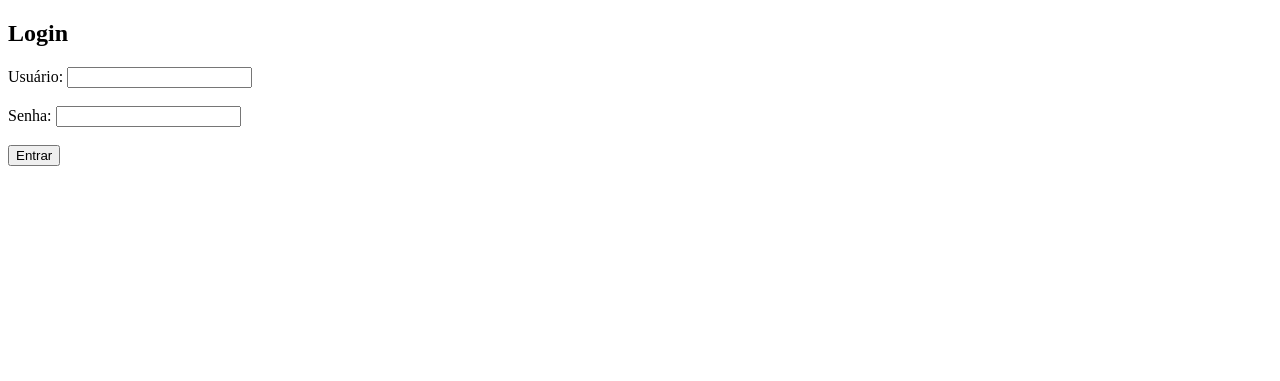
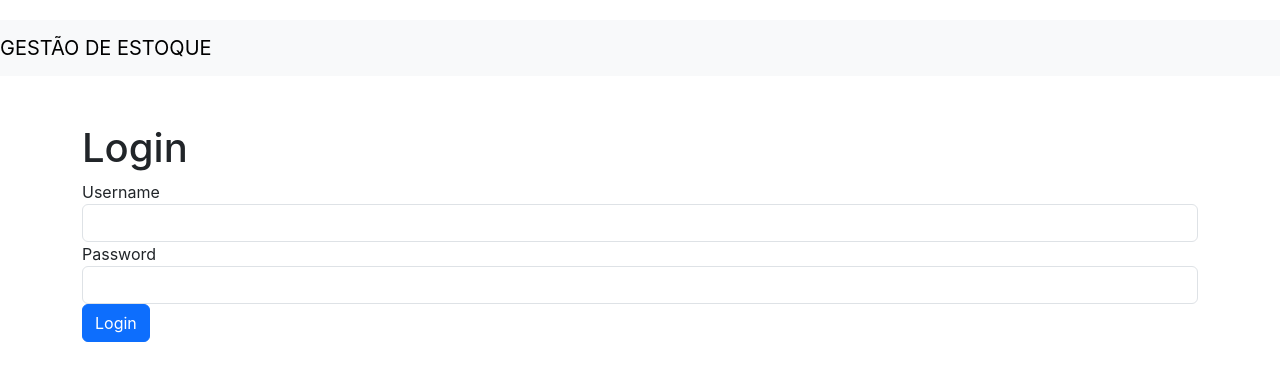
Before and after one commit to Menezes-D/Gestao_de_Estoque, a Flask app: page /login in a window 1280 px wide. Shown: the top 381 px of the page. Run offline with Flask 3, Linux system fonts and the light colour scheme; some libraries are stand-ins or nearby versions.

Commit message:
Interface de Login finalizada

```diff
--- a/app/auth.py
+++ /dev/null
@@ -1,29 +0,0 @@
-from flask import request, redirect, url_for, session, render_template
-from werkzeug.security import check_password_hash
-from app import app, db
-from app.models import User
-
-@app.route('/login', methods=['GET', 'POST'])
-def login():
-    if request.method == 'POST':
-        username = request.form['username']
-        password = request.form['password']
-        user = User.query.filter_by(username=username).first()
-
-        if user and check_password_hash(user.password, password):
-            # Salvando as informações do usuário na sessão
-            session['user_id'] = user.id
-            session['username'] = user.username
-            session['role'] = user.role
-
-            return redirect(url_for('index'))
-
-        return render_template('login.html', error="Login ou senha inválidos.")
-
-    return render_template('login.html')
-
-
-@app.route('/logout')
-def logout():
-    session.clear()  # Limpa as informações da sessão
-    return redirect(url_for('login'))
--- a/app/models.py
+++ b/app/models.py
@@ -1,13 +1,13 @@
+from flask_login import UserMixin
+from werkzeug.security import generate_password_hash, check_password_hash
 from app import db
-from werkzeug.security import generate_password_hash, check_password_hash
-
 
 class Produtos(db.Model):
     id = db.Column(db.Integer, primary_key=True)
     nome = db.Column(db.String(100), nullable=False)
     quantidade = db.Column(db.Integer, nullable=False, default=0)
 
-class User(db.Model):
+class User(db.Model, UserMixin):
     id = db.Column(db.Integer, primary_key=True)
     username = db.Column(db.String(80), unique=True, nullable=False)
     password = db.Column(db.String(120), nullable=False)
--- a/app/routes.py
+++ b/app/routes.py
@@ -1,27 +1,25 @@
-from flask import request, redirect, url_for, render_template, session
+from flask_login import logout_user, login_required, current_user, login_user
+from flask import request, redirect, url_for, render_template, session, flash
 from app import app, db
-from app.models import Produtos
-
-#@app.route('/')
-#def index():
- #   items_ = Produtos.query.all()
-  #  return render_template('index.html', items=items_)
+from app.models import Produtos, User
 
 @app.route('/')
 def index():
     items_ = Produtos.query.all()
 
-    # Se o usuário não estiver logado (não existir na sessão), redireciona para o login
-    if 'user_id' not in session:
+    # Se o usuário não estiver logado, redireciona para o login
+    if not current_user.is_authenticated:
         return redirect(url_for('login'))  # Redireciona para a página de login
 
     return render_template('index.html', items=items_)
 
 @app.route('/create', methods=['GET', 'POST'])
+@login_required  # Garante que somente usuários logados possam acessar
 def create():
-    # Verifica se o usuário está logado e é um administrador
-    if 'role' not in session or session['role'] != 'admin':
-        return redirect(url_for('index'))  # Usuário não tem permissão, redireciona para o índice
+    # Verifica se o usuário é o admin
+    if current_user.role != 'admin':
+        flash('Você não tem permissão para acessar esta página', 'danger')
+        return redirect(url_for('index'))  # Usuário não tem permissão, redireciona para o início
 
     if request.method == 'POST':
         nome = request.form['nome']
@@ -29,14 +27,16 @@ def create():
         new_produto = Produtos(nome=nome, quantidade=quantidade)
         db.session.add(new_produto)
         db.session.commit()
+        flash('Produto criado com sucesso!', 'sucess')
         return redirect(url_for('index'))
     return render_template('create.html')
 
 @app.route('/update/<int:id>', methods=['GET', 'POST'])
+@login_required
 def update(id):
-    # Verifica se o usuário está logado e é um administrador
-    if 'role' not in session or session['role'] != 'admin':
-        return redirect(url_for('index'))  # Usuário não tem permissão, redireciona para o índice
+    if current_user.role != 'admin':
+        flash('Você não tem permissão para acessar esta página', 'danger')
+        return redirect(url_for('index'))
 
     item = Produtos.query.get_or_404(id)
     if request.method == 'POST':
@@ -47,12 +47,45 @@ def update(id):
     return render_template('update.html', item=item)
 
 @app.route('/delete/<int:id>')
+@login_required  # Garante que somente usuários logados possam acessar
 def delete(id):
-    # Verifica se o usuário está logado e é um administrador
-    if 'role' not in session or session['role'] != 'admin':
-        return redirect(url_for('index'))  # Usuário não tem permissão, redireciona para o índice
+    if current_user.role != 'admin':
+        flash('Você não tem permissão para acessar esta página', 'danger')
+        return redirect(url_for('index'))
 
     item = Produtos.query.get_or_404(id)
     db.session.delete(item)
     db.session.commit()
     return redirect(url_for('index'))
+
+@app.route('/logout')
+@login_required  # Garante que somente usuários logados possam acessar
+def logout():
+    logout_user()  # Logout do usuário
+    return redirect(url_for('login'))  # Redireciona para a página de login
+
+
+@app.route('/login', methods=['GET', 'POST'])
+def login():
+    if current_user.is_authenticated:
+        return redirect(url_for('index'))  # Caso o usuário já esteja logado, redireciona para a página inicial
+
+    if request.method == 'POST':
+        username = request.form['username']
+        password = request.form['password']
+
+        user = User.query.filter_by(username=username).first()
+
+        if user and user.check_password(password):
+            login_user(user)
+
+            # Redireciona o usuário para a página que ele tentou acessar (se disponível)
+            next_page = request.args.get('next')
+            if next_page:
+                return redirect(next_page)
+            else:
+                return redirect(url_for('index'))  # Caso contrário, redireciona para a página inicial
+
+        flash('Usuário ou senha inválidos', 'danger')
+
+    return render_template('login.html')
--- a/app/templates/login.html
+++ b/app/templates/login.html
@@ -1,22 +1,18 @@
-<!DOCTYPE html>
-<html lang="en">
-<head>
-    <meta charset="UTF-8">
-    <meta name="viewport" content="width=device-width, initial-scale=1.0">
-    <title>Login</title>
-</head>
-<body>
-    <h2>Login</h2>
-    <form method="POST">
-        <label for="username">Usuário:</label>
-        <input type="text" id="username" name="username" required><br><br>
-        <label for="password">Senha:</label>
-        <input type="password" id="password" name="password" required><br><br>
-        <button type="submit">Entrar</button>
-    </form>
+{% extends 'base.html' %}
 
-    {% if error %}
-    <p style="color:red;">{{ error }}</p>
-    {% endif %}
-</body>
-</html>
+{% block content %}
+<h1>Login</h1>
+
+<form method="POST">
+    <div class="form-group">
+        <label for="username">Username</label>
+        <input type="text" name="username" class="form-control" id="username" required>
+    </div>
+    <div class="form-group">
+        <label for="password">Password</label>
+        <input type="password" name="password" class="form-control" id="password" required>
+    </div>
+    <button type="submit" class="btn btn-primary">Login</button>
+</form>
+
+{% endblock %}
```
Also changed, not shown: app/__init__.py (+12 -1 lines), app/auth.txt (added, +30 -0 lines), app/templates/index.html (+7 -1 lines).
